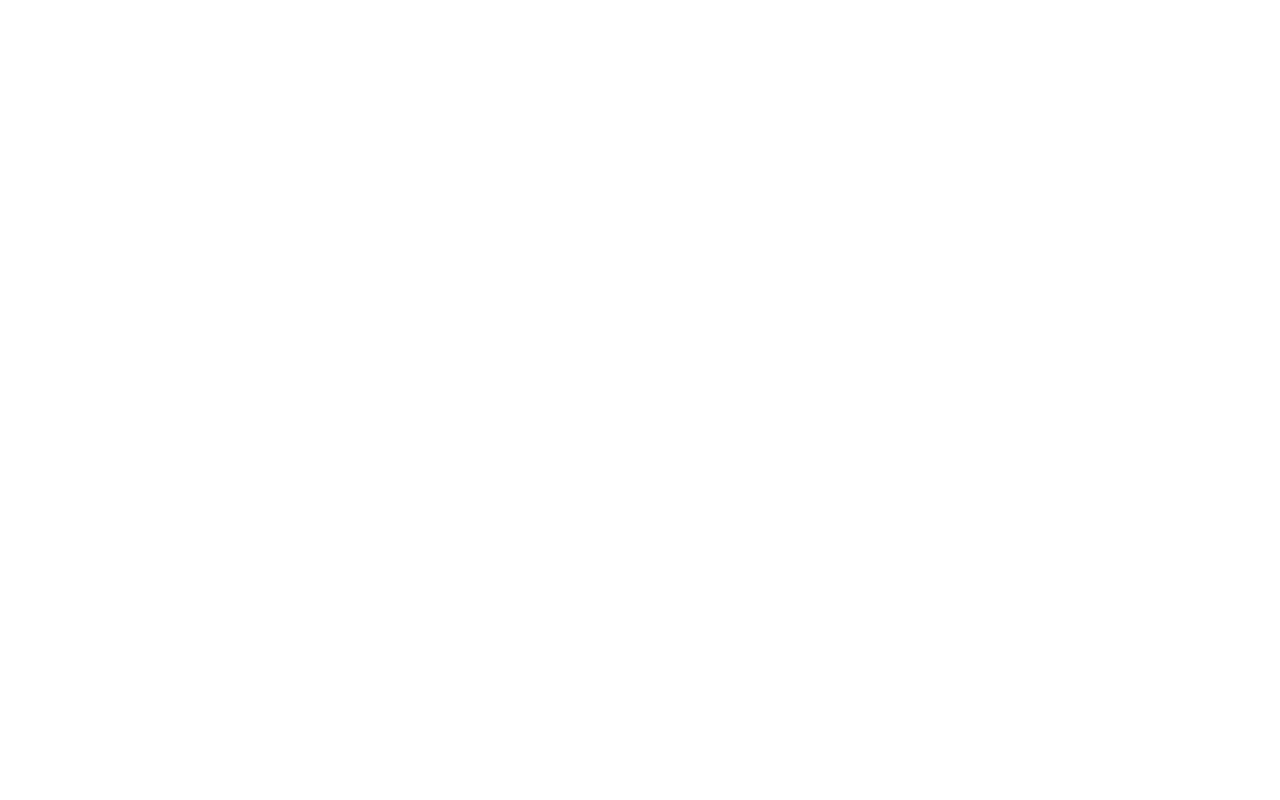
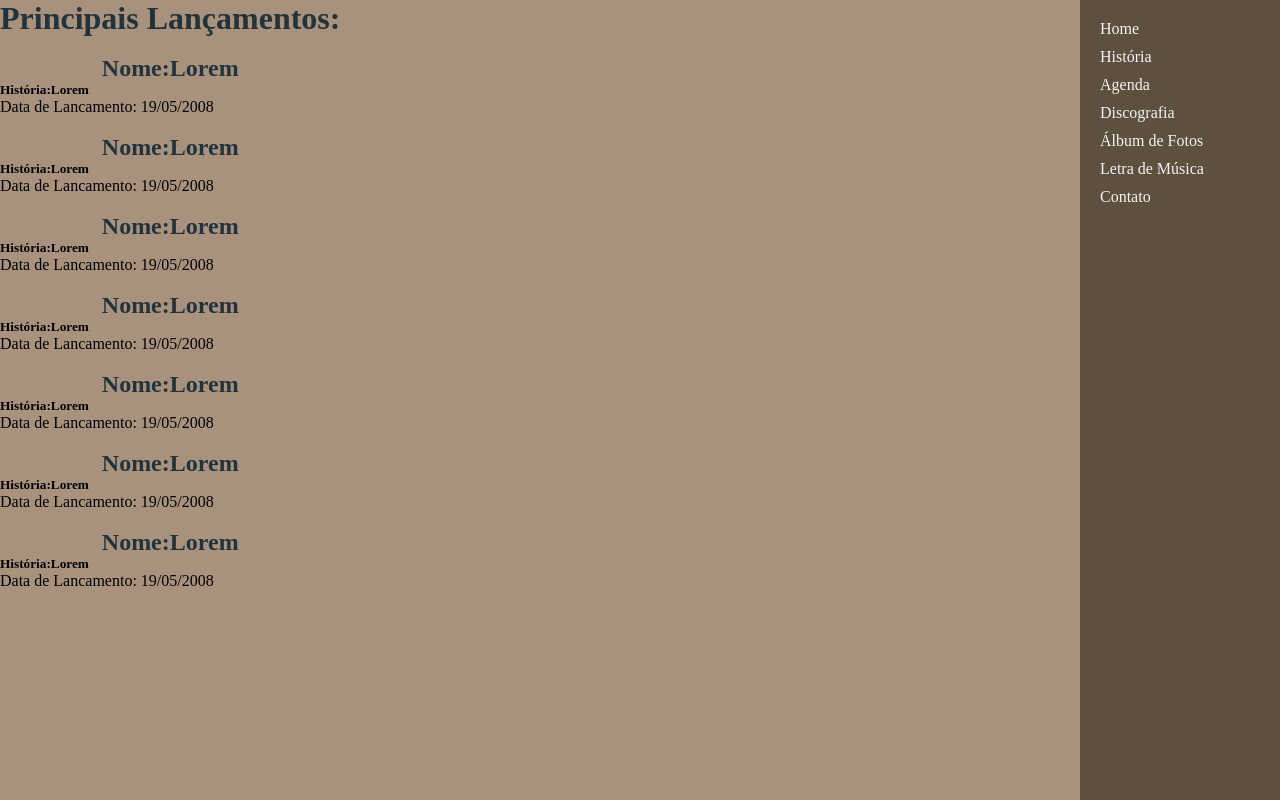
Before and after one commit to Petrusms/Fazendinha, a plain HTML site: page Trab.Cantor/discografia.html in a window 1280 px wide. Drawn offline with Linux system fonts and the light colour scheme.

Commit message:
Update discografia.html

```diff
--- a/Trab.Cantor/discografia.html
+++ b/Trab.Cantor/discografia.html
@@ -1,12 +1,85 @@
+
 <!DOCTYPE html>
 <html lang="en">
 <head>
     <meta charset="UTF-8">
     <meta name="viewport" content="width=device-width, initial-scale=1.0">
+    <link rel="stylesheet" href="style.css">
     <title>Discografia</title>
 </head>
 
 <body>
-    <img src="fotos" alt="">
+    <header>
+        <nav>
+            <ul>
+                <li><a href="index.html">Home</a></li>
+                <li><a href="biografia.html">História</a></li>
+                <li><a href="agenda.html">Agenda</a></li>
+                <li><a href="discografia.html">Discografia</a></li>
+                <li><a href="album.html">Álbum de Fotos</a></li>
+                <li><a href="letra.html">Letra de Música</a></li>
+                <li><a href="contato.html">Contato</a></li>
+            </ul>
+        </nav>
+    </header>
+
+    <div id="Discos">
+        <h1>Principais Lançamentos:</h1>
+        <br>
+        <div>
+            <h2>Nome:Lorem</h2>
+            <h5>História:Lorem</h5>
+            <p>Data de Lancamento: 19/05/2008</p>
+        </div>
+
+        <br>
+
+        <div>
+            <h2>Nome:Lorem</h2>
+            <h5>História:Lorem</h5>
+            <p>Data de Lancamento: 19/05/2008</p>
+        </div>
+
+        <br>
+
+        <div>
+            <h2>Nome:Lorem</h2>
+            <h5>História:Lorem</h5>
+            <p>Data de Lancamento: 19/05/2008</p>
+        </div>
+
+        <br>
+
+        <div>
+            <h2>Nome:Lorem</h2>
+            <h5>História:Lorem</h5>
+            <p>Data de Lancamento: 19/05/2008</p>
+        </div>
+
+        <br>
+
+        <div>
+            <h2>Nome:Lorem</h2>
+            <h5>História:Lorem</h5>
+            <p>Data de Lancamento: 19/05/2008</p>
+        </div>
+
+        <br>
+
+        <div>
+            <h2>Nome:Lorem</h2>
+            <h5>História:Lorem</h5>
+            <p>Data de Lancamento: 19/05/2008</p>
+        </div>
+
+        <br>
+
+        <div>
+            <h2>Nome:Lorem</h2>
+            <h5>História:Lorem</h5>
+            <p>Data de Lancamento: 19/05/2008</p>
+        </div>
+    </div>
+
 </body>
 </html>
```
